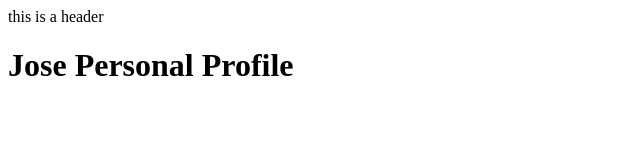
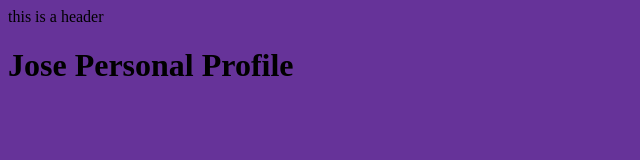
Before and after one commit to chavarriit/profile-personal, a plain HTML site: page index.html in a window 1280 px wide. Shown: the whole page, without its empty margins (0-640 px from the left). Drawn offline with Linux system fonts and the light colour scheme.

Commit message:
edit backgraundcolort

```diff
--- a/index.html
+++ b/index.html
@@ -3,6 +3,7 @@
 <head>
     <meta charset="UTF-8">
     <meta name="viewport" content="width=device-width, initial-scale=1.0">
+    <link rel="stylesheet" href="style.css">
     <title>Jose Profile</title>
 </head>
 <body>
--- /dev/null
+++ b/style.css
@@ -0,0 +1,3 @@
+body {
+    background-color: rebeccapurple;
+}
```
